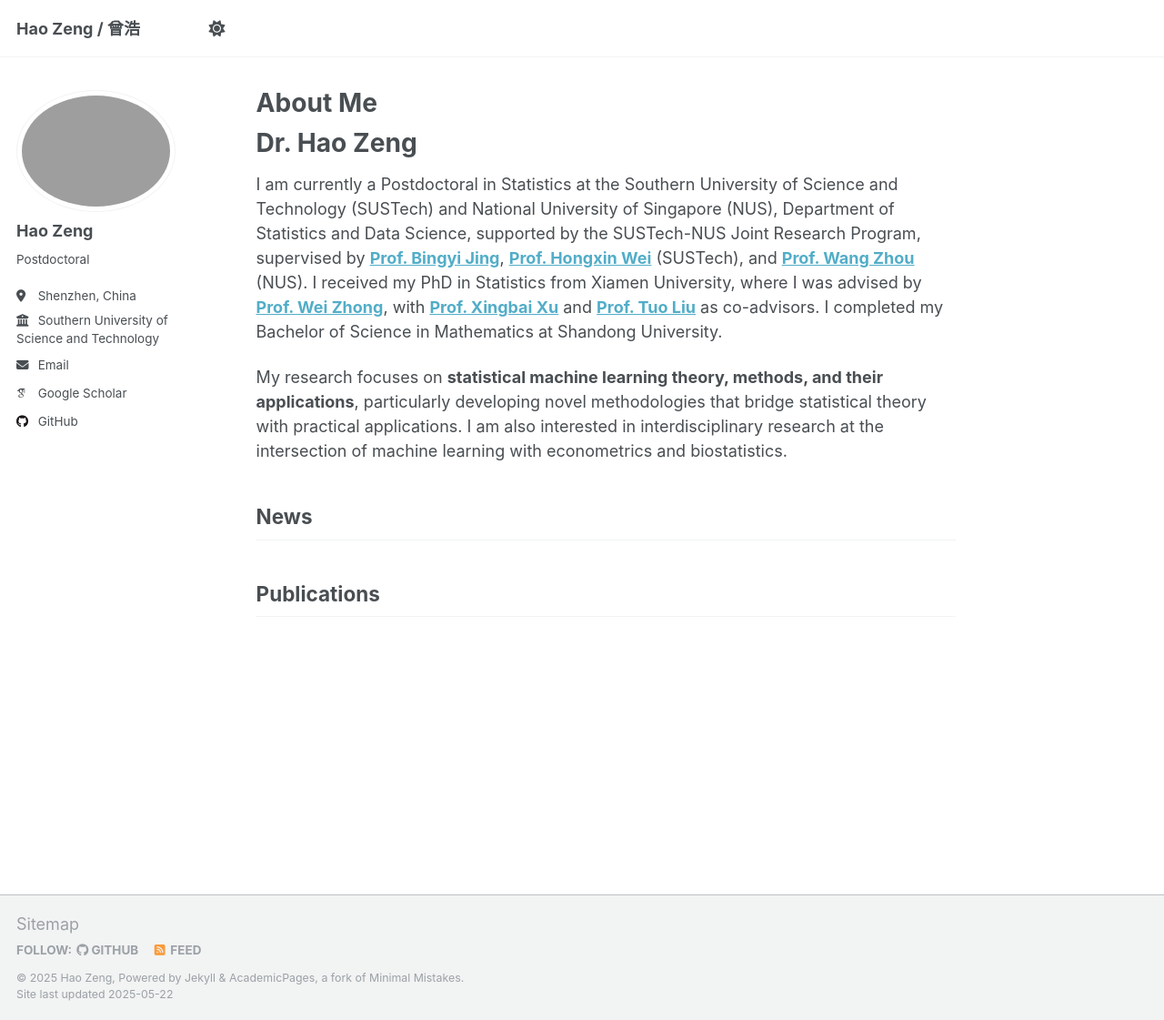
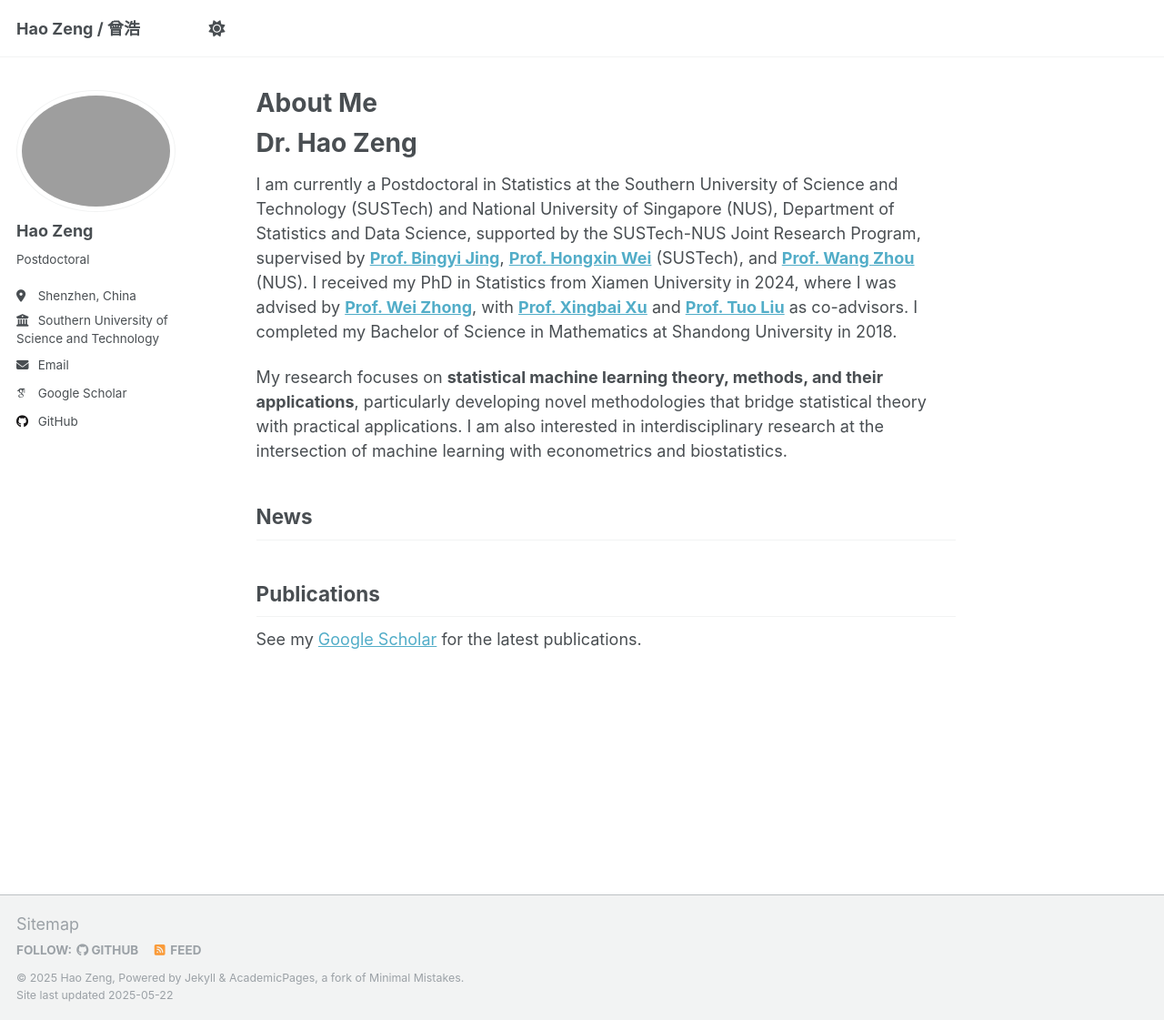
Before and after one commit to ZhaoyuXingStat/ZhaoyuXingStat.github.io, a Jekyll site: the page built from _pages/about.md, in a window 1280 px wide and 1121 px high. Shown: the whole window at 91% size. Built offline with Jekyll 4.4.1, drawn with Linux system fonts in a browser that asks for light colours; some web fonts are replaced.

Commit message:
更新个人简介，修改博士学位获得年份和本科毕业年份，添加最新的Google Scholar链接以便于查看最新出版物。

```diff
--- a/_pages/about.md
+++ b/_pages/about.md
@@ -9,7 +9,7 @@ redirect_from:
 
 # Dr. Hao Zeng
 
-I am currently a Postdoctoral in Statistics at the Southern University of Science and Technology (SUSTech) and National University of Singapore (NUS), Department of Statistics and Data Science, supported by the SUSTech-NUS Joint Research Program, supervised by **[Prof. Bingyi Jing](https://www.sustech.edu.cn/zh/faculties/jingbing-yi.html)**, **[Prof. Hongxin Wei](https://hongxin001.github.io/)** (SUSTech), and **[Prof. Wang Zhou](https://www.stat.nus.edu.sg/wang-zhou/)** (NUS). I received my PhD in Statistics from Xiamen University, where I was advised by **[Prof. Wei Zhong](https://faculty.xmu.edu.cn/wzhong/zh_CN/index/559037/list/index.htm)**, with **[Prof. Xingbai Xu](https://faculty.xmu.edu.cn/XXB/zh_CN/index.htm)** and **[Prof. Tuo Liu](https://faculty.xmu.edu.cn/LT1234/zh_CN/index/582397/list/index.htm)** as co-advisors. I completed my Bachelor of Science in Mathematics at Shandong University.
+I am currently a Postdoctoral in Statistics at the Southern University of Science and Technology (SUSTech) and National University of Singapore (NUS), Department of Statistics and Data Science, supported by the SUSTech-NUS Joint Research Program, supervised by **[Prof. Bingyi Jing](https://www.sustech.edu.cn/zh/faculties/jingbing-yi.html)**, **[Prof. Hongxin Wei](https://hongxin001.github.io/)** (SUSTech), and **[Prof. Wang Zhou](https://www.stat.nus.edu.sg/wang-zhou/)** (NUS). I received my PhD in Statistics from Xiamen University in 2024, where I was advised by **[Prof. Wei Zhong](https://faculty.xmu.edu.cn/wzhong/zh_CN/index/559037/list/index.htm)**, with **[Prof. Xingbai Xu](https://faculty.xmu.edu.cn/XXB/zh_CN/index.htm)** and **[Prof. Tuo Liu](https://faculty.xmu.edu.cn/LT1234/zh_CN/index/582397/list/index.htm)** as co-advisors. I completed my Bachelor of Science in Mathematics at Shandong University in 2018.
 
 My research focuses on **statistical machine learning theory, methods, and their applications**, particularly developing novel methodologies that bridge statistical theory with practical applications. I am also interested in interdisciplinary research at the intersection of machine learning with econometrics and biostatistics.
 
@@ -17,3 +17,4 @@ My research focuses on **statistical machine learning theory, methods, and their
 
 
 ## Publications
+See my [Google Scholar](https://scholar.google.com/citations?user=-EiBHeIAAAAJ&hl=en) for the latest publications.
```
